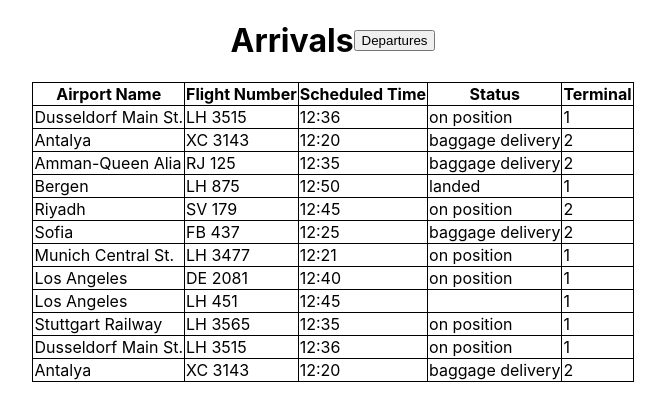
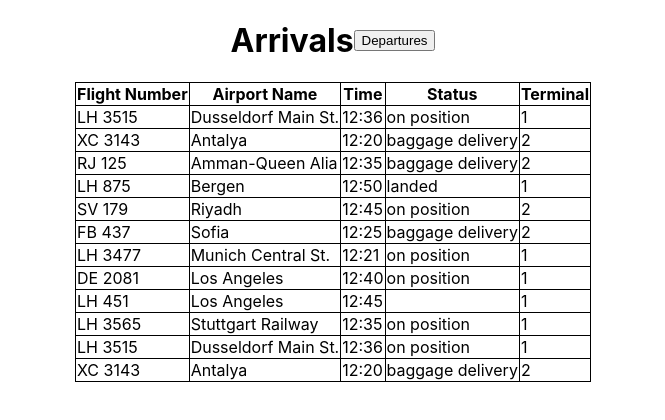
Before and after one commit to Madziula99/airportTable, a React (Create React App) app: page / in a window 1280 px wide. Shown: the top 420 px of the page, without its empty margins (307-972 px from the left). Built offline with nearby package versions, Linux system fonts and the light colour scheme.

Commit message:
Add sort by column option

```diff
--- a/src/App.js
+++ b/src/App.js
@@ -6,20 +6,19 @@ import data from './data/data.json';
 import FlightsTable from './components/FlightTable';
 
 /*
-1. load all data
-2. divide data by arr/dep and thow away the unnecessary fields
-3. extract from date converted to local time
-4. design the Table component (prop is table of object)
-5. implement Row component to represent single flight (take object of flight as prop)
-6. in Table map through table and append Row for every flight
+1. load all data +
+2. divide data by arr/dep and thow away the unnecessary fields +
+3. extract from date converted to local time +
+4. design the FlightTable component (pass array of objects) +
+5. implement Row component to represent single flight (take object of flight as prop) +/-
+6. in Table map through table and append Row for every flight +
 7. sort func (take field value to sort by) return new array of sorted obj
-8. srting table of objects: handle click for table header specifying the sort option
+8. sort table of objects: handle click for table header specifying the sort option
 9. investigate media query
 */
 
 function App() {
 
-  const [airportData, setAirportData] = useState([]);
   const [arrivals, setArrivals] = useState([]);
   const [departures, setDepartures] = useState([]);
 
@@ -32,7 +31,6 @@ function App() {
         else setArrivals(current => [...current, flight]);
       })
     }
-    setAirportData(data);
   }, []);
 
   function changeDirection() {
@@ -47,7 +45,7 @@ function App() {
             <button onClick={changeDirection}>{direction === 'Arrivals' ? 'Departures' : 'Arrivals'}</button>
           </div>
           <div className='flightsTable'>
-            <FlightsTable flights={arrivals} direction={direction} />
+            <FlightsTable flights={direction === 'Arrivals' ? arrivals : departures} direction={direction} />
           </div>
         </div>
     </React.Fragment>
--- a/src/components/FlightTable.js
+++ b/src/components/FlightTable.js
@@ -1,4 +1,4 @@
-import React from "react";
+import React, { useState } from "react";
 import './flightTable.css';
 
 function readableDate(isoDate) {
@@ -12,28 +12,44 @@ function readableDate(isoDate) {
     return foo
 }
 
+
 const FlightsTable = ({flights, direction}) => {
+    const [listChange, setListChange] = useState([])
+
+    function dynamicSort(property) {
+        return function (a,b) {
+            var result = (a[property] < b[property]) ? -1 : (a[property] > b[property]) ? 1 : 0;
+            return result;
+        }
+    }
+
+    function sortFlights(flights, property) {
+        flights.sort(dynamicSort(property));
+        setListChange([...flights]);
+    }
+
+
     return (
         <table>
             <thead>
                 <tr>
-                    <th>Airport Name</th>
-                    <th>Flight Number</th>
-                    {(direction==='Departures') ? <th>Gate</th> : null}
-                    <th>Scheduled Time</th>
-                    <th>Status</th>
-                    <th>Terminal</th>
+                    <th onClick={() => sortFlights(flights, 'fnr')}>Flight Number</th>
+                    <th onClick={() => sortFlights(flights, 'apname')}>Airport Name</th>
+                    <th onClick={() => sortFlights(flights, 'sched')}>Time</th>
+                    {(direction==='Departures') ? <th onClick={() => sortFlights(flights, 'gate')}>Gate</th> : null}
+                    <th onClick={() => sortFlights(flights, 'status')}>Status</th>
+                    <th onClick={() => sortFlights(flights, 'terminal')}>Terminal</th>
                 </tr>
             </thead>
             <tbody>
                 {flights.map((flightInfo, i) => {
                     return (
                     <tr key={i}>
+                        <td>{flightInfo.fnr}</td>
                         <td>{flightInfo.apname}</td>
-                        <td>{flightInfo.fnr}</td>
+                        <td>{readableDate(flightInfo.sched)}</td>
                         {(direction==='Departures') ? <td>{flightInfo.gate}</td> : null}
-                        <td>{readableDate(flightInfo.sched)}</td>
-                        <td>{flightInfo.status}</td>
+                        <td>{flightInfo.status.toLowerCase()}</td>
                         <td>{flightInfo.terminal}</td>
                     </tr>
                     )
```
